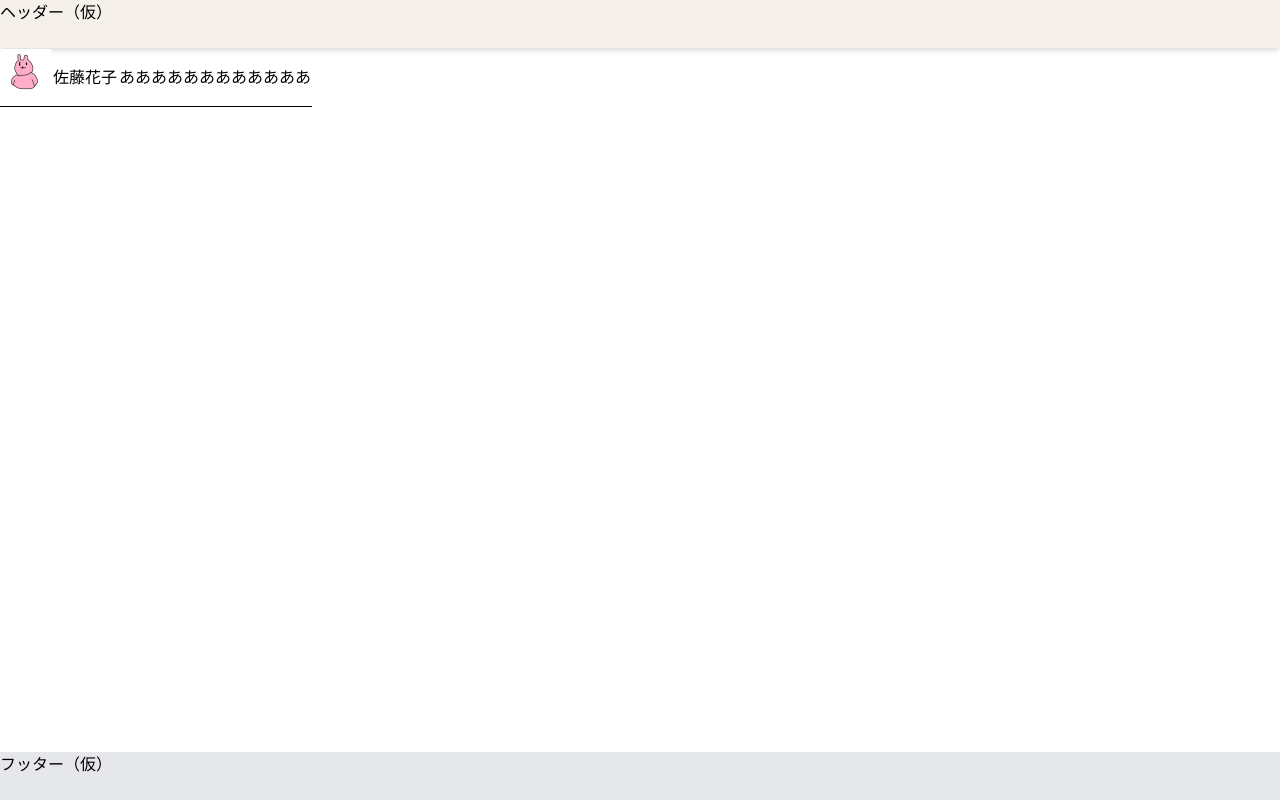
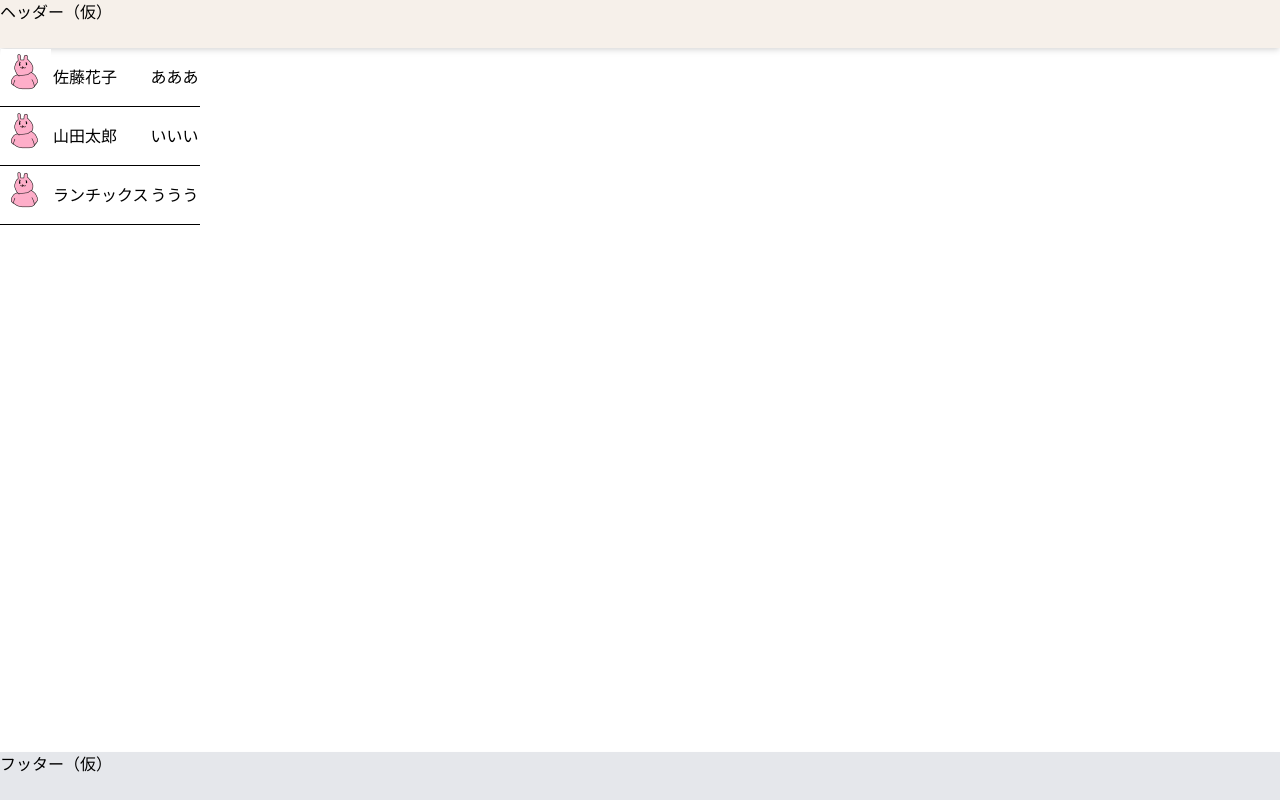
Before and after one commit to suzu1997/rakus-sns-app, a Next.js app: page /timeline in a window 1280 px wide. Built offline with nearby package versions, Linux system fonts and the light colour scheme.

Commit message:
タイムライン部分をmapで回すようにしました

```diff
--- a/src/pages/timeline/index.tsx
+++ b/src/pages/timeline/index.tsx
@@ -2,8 +2,15 @@ import type { NextPage } from "next";
 // import Link from "next/link";
 // import { Button } from "../components/Button";
 import Image from "next/image";
+import { useState } from "react";
 
 const Timeline: NextPage = () => {
+  const [data] = useState([
+    { name: "佐藤花子", tweet: "あああ", img: "/usakus.jpg" },
+    { name: "山田太郎", tweet: "いいい", img: "/usakus.jpg" },
+    { name: "ランチックス", tweet: "ううう", img: "/usakus.jpg" },
+  ]);
+
   const style = {
     borderBottom: "solid 1px black",
   };
@@ -11,13 +18,17 @@ const Timeline: NextPage = () => {
   return (
     <>
       <table>
-        <tr style={style}>
-          <td>
-            <Image src="/usakus.jpg" width={50} height={50} alt="icon" />
-          </td>
-          <td>佐藤花子</td>
-          <td>ああああああああああああ</td>
-        </tr>
+        <tbody>
+          {data.map((value, key) => (
+            <tr style={style} key={key}>
+              <td>
+                <Image src={value.img} width={50} height={50} alt="icon" />
+              </td>
+              <td>{value.name}</td>
+              <td>{value.tweet}</td>
+            </tr>
+          ))}
+        </tbody>
       </table>
     </>
   );
```
